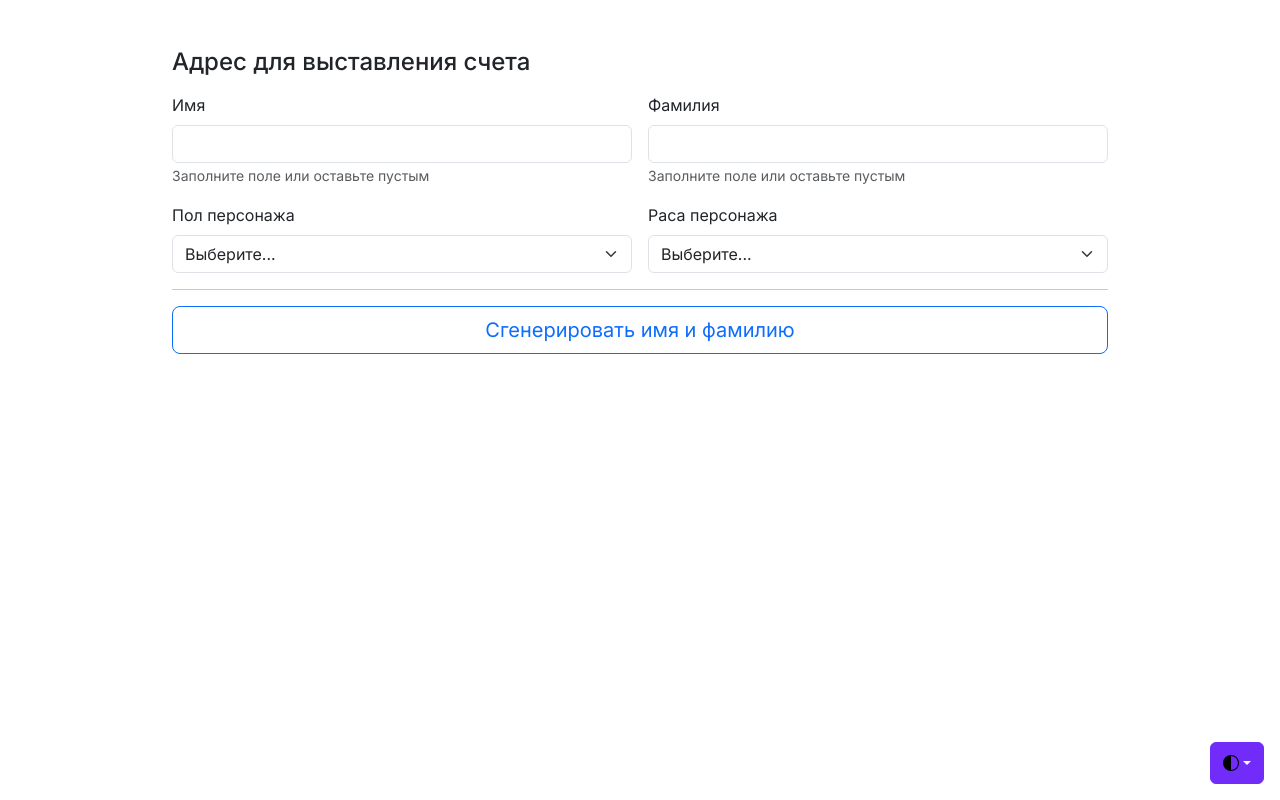
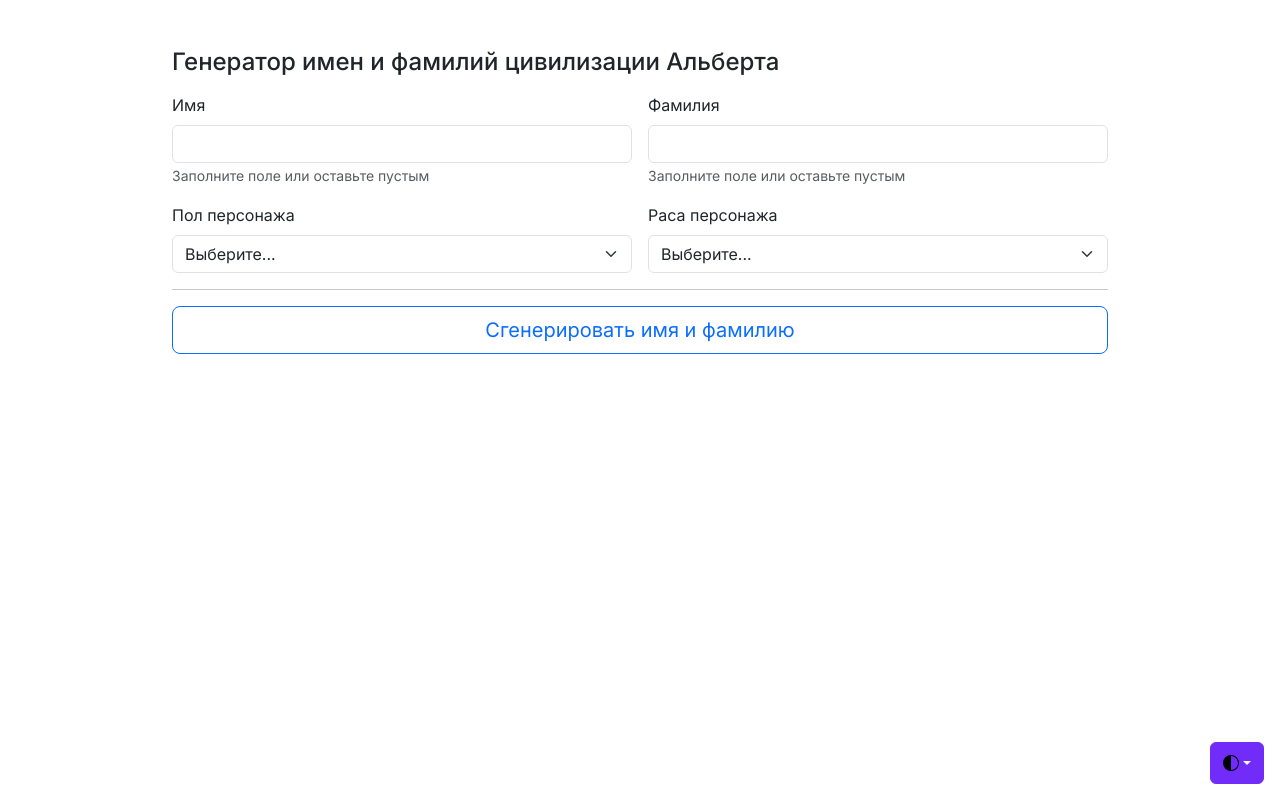
Before and after one commit to wilson-jr/wilsondev, a plain HTML site: page fantasynamegeneratorciva/index.html in a window 1280 px wide. Drawn offline with nearby package versions, Linux system fonts and the light colour scheme; a script that the page names is missing.

Commit message:
Update index.html

```diff
--- a/fantasynamegeneratorciva/index.html
+++ b/fantasynamegeneratorciva/index.html
@@ -47,7 +47,7 @@
     </style>
     <main class="py-5">
       <div class="container" style="max-width: 960px;">
-        <h4 class="mb-3">Адрес для выставления счета</h4>
+        <h4 class="mb-3">Генератор имен и фамилий цивилизации Альберта</h4>
         <form>
           <div class="row g-3">
             <div class="col-sm-6">
```
